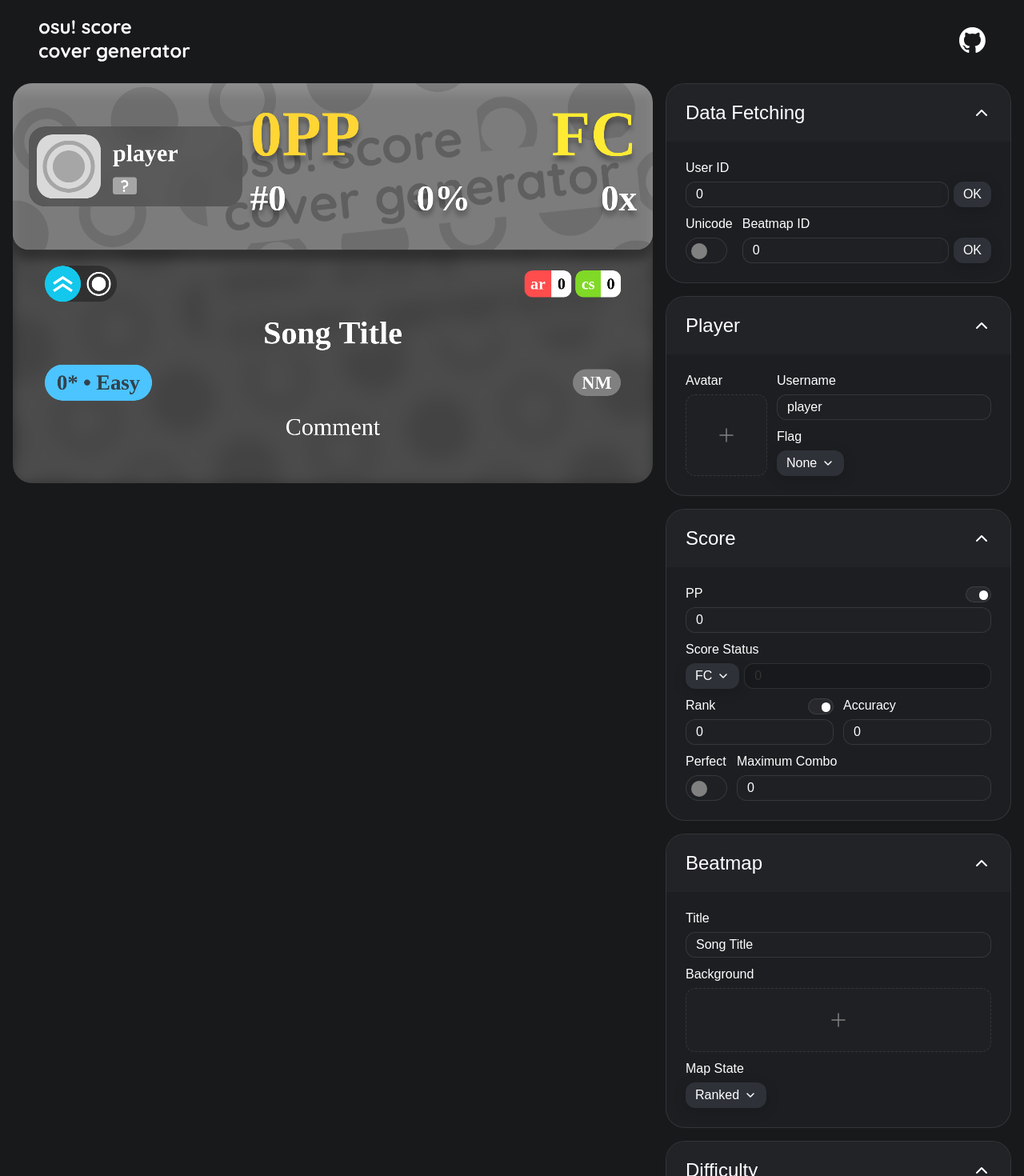
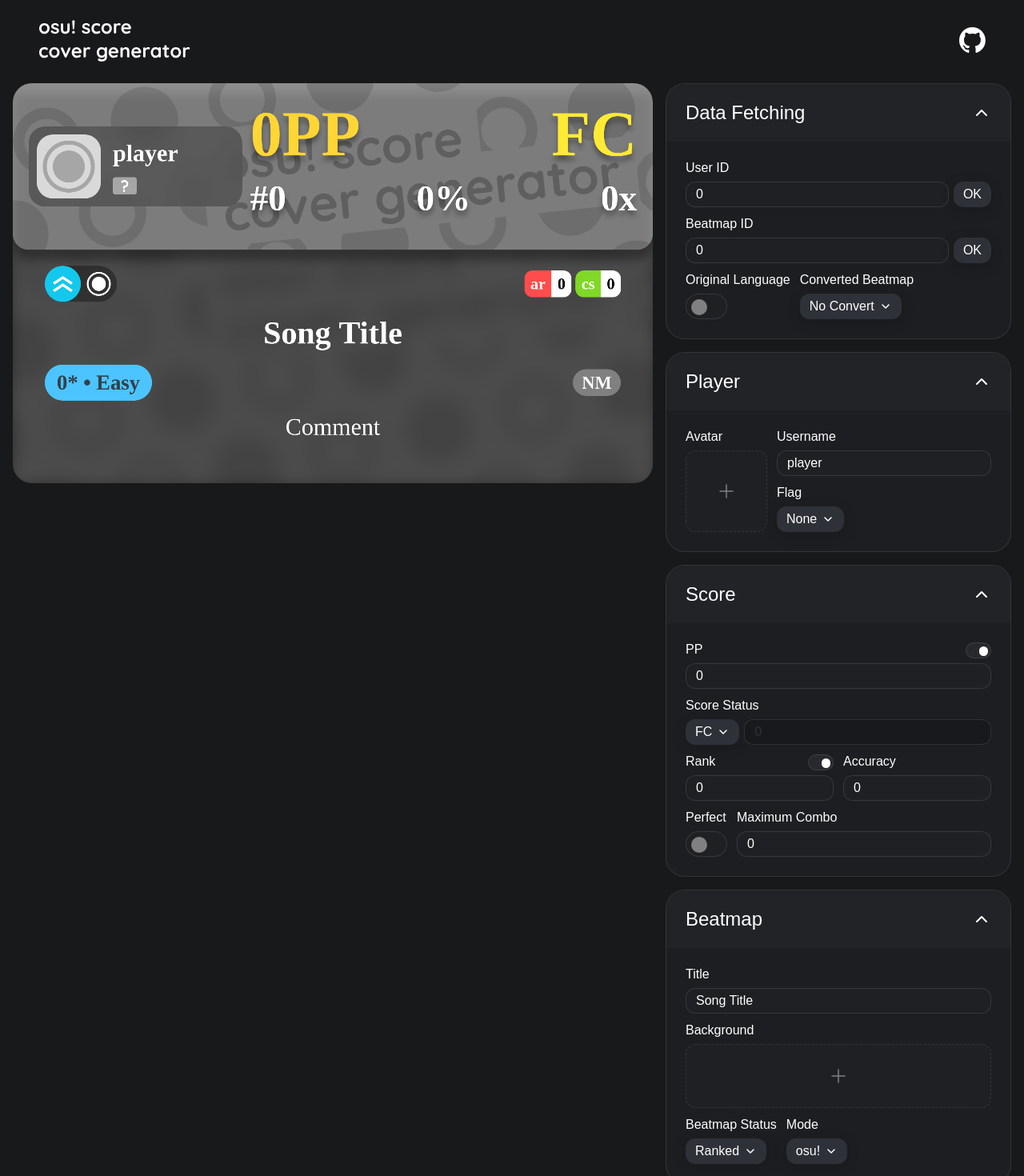
Before and after one commit to alivemaster/osu-score-cover-generator, a Vue app: page / in a window 1280 px wide. Shown: the top 1470 px of the page at 80% size. Built offline with nearby package versions, Linux system fonts and the light colour scheme.

Commit message:
(incomplete) add mode options

```diff
--- a/src/CoverGenerator.vue
+++ b/src/CoverGenerator.vue
@@ -29,10 +29,28 @@ import countryList from './assets/countries.json'
 const { t } = useI18n()
 // Dropdown Options
 const dropDownOptions = {
+    convertedBeatmap: [
+        {
+            name: t('dropDown.beatmapNoConvert'),
+            value: ''
+        },
+        {
+            name: 'osu!catch',
+            value: 'fruits'
+        },
+        {
+            name: 'osu!taiko',
+            value: 'taiko'
+        },
+        {
+            name: 'osu!mania',
+            value: 'mania'
+        }
+    ],
     countryCode: [
         {
             name: t('dropDown.countryCode.none'),
-            value: ""
+            value: ''
         }
     ],
     scoreStatus: [
@@ -73,6 +91,24 @@ const dropDownOptions = {
         {
             name: t('dropDown.beatmapStatus.unranked'),
             value: 'unranked'
+        }
+    ],
+    beatmapMode: [
+        {
+            name: 'osu!',
+            value: 'osu'
+        },
+        {
+            name: 'osu!catch',
+            value: 'fruits'
+        },
+        {
+            name: 'osu!taiko',
+            value: 'taiko'
+        },
+        {
+            name: 'osu!mania',
+            value: 'mania'
         }
     ],
     aspectRatio: [
@@ -290,7 +326,8 @@ const dataFetchingArgs = reactive({
     },
     beatmap: {
         id: 0,
-        unicode: false
+        unicode: false,
+        converted: ''
     }
 })
 const setUserData = async () => {
@@ -345,6 +382,7 @@ watchEffect(
             <div class="cover-settings-half">
                 <Collapsible :title="t('collapsibleHeader.dataFetching')" id="cover-settings-data-fetching">
                     <Flex :column="true" gap=".75rem">
+                        <Flex  :column="true" gap=".75rem">
                             <Flex :column="true">
                                 <PropTitle>{{ t('propTitle.userId') }}</PropTitle>
                                 <Flex>
@@ -352,11 +390,6 @@ watchEffect(
                                     </TextInput>
                                     <Button @click="setUserData">{{ t('button.ok') }}</Button>
                                 </Flex>
-                        </Flex>
-                        <Flex gap=".75rem">
-                            <Flex width="fit-content" :column="true">
-                                <PropTitle>Unicode</PropTitle>
-                                <Switch size="large" v-model:checked="dataFetchingArgs.beatmap.unicode"></Switch>
                             </Flex>
                             <Flex :column="true">
                                 <PropTitle>{{ t('propTitle.beatmapId') }}</PropTitle>
@@ -366,6 +399,18 @@ watchEffect(
                                     </TextInput>
                                     <Button @click="setBeatmapData">{{ t('button.ok') }}</Button>
                                 </Flex>
+                            </Flex>
+                        </Flex>
+                        <Flex gap=".75rem">
+                            <Flex width="fit-content" :column="true">
+                                <PropTitle>{{ t('propTitle.unicode') }}</PropTitle>
+                                <Switch size="large" v-model:checked="dataFetchingArgs.beatmap.unicode"></Switch>
+                            </Flex>
+                            <Flex :column="true">
+                                <PropTitle>{{ t('propTitle.convertedBeatmap') }}</PropTitle>
+                                <Dropdown :options="dropDownOptions.convertedBeatmap"
+                                    v-model:selected="dataFetchingArgs.beatmap.converted">
+                                </Dropdown>
                             </Flex>
                         </Flex>
                     </Flex>
@@ -454,11 +499,19 @@ watchEffect(
                             <PropTitle>{{ t('propTitle.beatmapBg') }}</PropTitle>
                             <DragDrop width="100%" @change="setBackground"></DragDrop>
                         </Flex>
-                        <Flex :column="true">
+                        <Flex gap=".75rem">
+                            <Flex width="fit-content" :column="true">
                                 <PropTitle>{{ t('propTitle.beatmapStatus') }}</PropTitle>
                                 <Dropdown :options="dropDownOptions.beatmapStatus"
                                     v-model:selected="coverData.beatmap.status">
                                 </Dropdown>
+                            </Flex>
+                            <Flex width="fit-content" :column="true">
+                                <PropTitle>{{ t('propTitle.beatmapMode') }}</PropTitle>
+                                <Dropdown :options="dropDownOptions.beatmapMode"
+                                    v-model:selected="coverData.beatmap.mode">
+                                </Dropdown>
+                            </Flex>
                         </Flex>
                     </Flex>
                 </Collapsible>
--- a/src/language/en.ts
+++ b/src/language/en.ts
@@ -14,6 +14,8 @@ export default {
   propTitle: {
     userId: 'User ID',
     beatmapId: 'Beatmap ID',
+    unicode: 'Original Language',
+    convertedBeatmap: 'Converted Beatmap',
     userAvatar: "Avatar",
     userName: "Username",
     userFlag: "Flag",
@@ -24,7 +26,8 @@ export default {
     scoreMaxCombo: "Maximum Combo",
     beatmapTitle: "Title",
     beatmapBg: "Background",
-    beatmapStatus: "Map State",
+    beatmapStatus: "Beatmap Status",
+    beatmapMode: "Mode",
     beatmapTime: "Time",
     beatmapStar: "Star Rating",
     beatmapDiffName: "Diff Name",
@@ -39,6 +42,7 @@ export default {
     copy: "Copy"
   },
   dropDown: {
+    beatmapNoConvert: 'No Convert',
     countryCode: {
       none: "None"
     },
--- a/src/language/zh.ts
+++ b/src/language/zh.ts
@@ -14,6 +14,8 @@ export default {
   propTitle: {
     userId: '用户ID',
     beatmapId: '谱面ID',
+    unicode: '原语言',
+    convertedBeatmap: '转谱',
     userAvatar: "头像",
     userName: "用户名",
     userFlag: "国家/地区旗",
@@ -25,6 +27,7 @@ export default {
     beatmapTitle: "标题",
     beatmapBg: "背景图片",
     beatmapStatus: "谱面状态",
+    beatmapMode: "模式",
     beatmapTime: "时长",
     beatmapStar: "星数",
     beatmapDiffName: "难度名",
@@ -39,6 +42,7 @@ export default {
     copy: "复制"
   },
   dropDown: {
+    beatmapNoConvert: '不转换',
     countryCode: {
       none: "无"
     },
```
Lines whose indentation alone changed are shown as unchanged.
